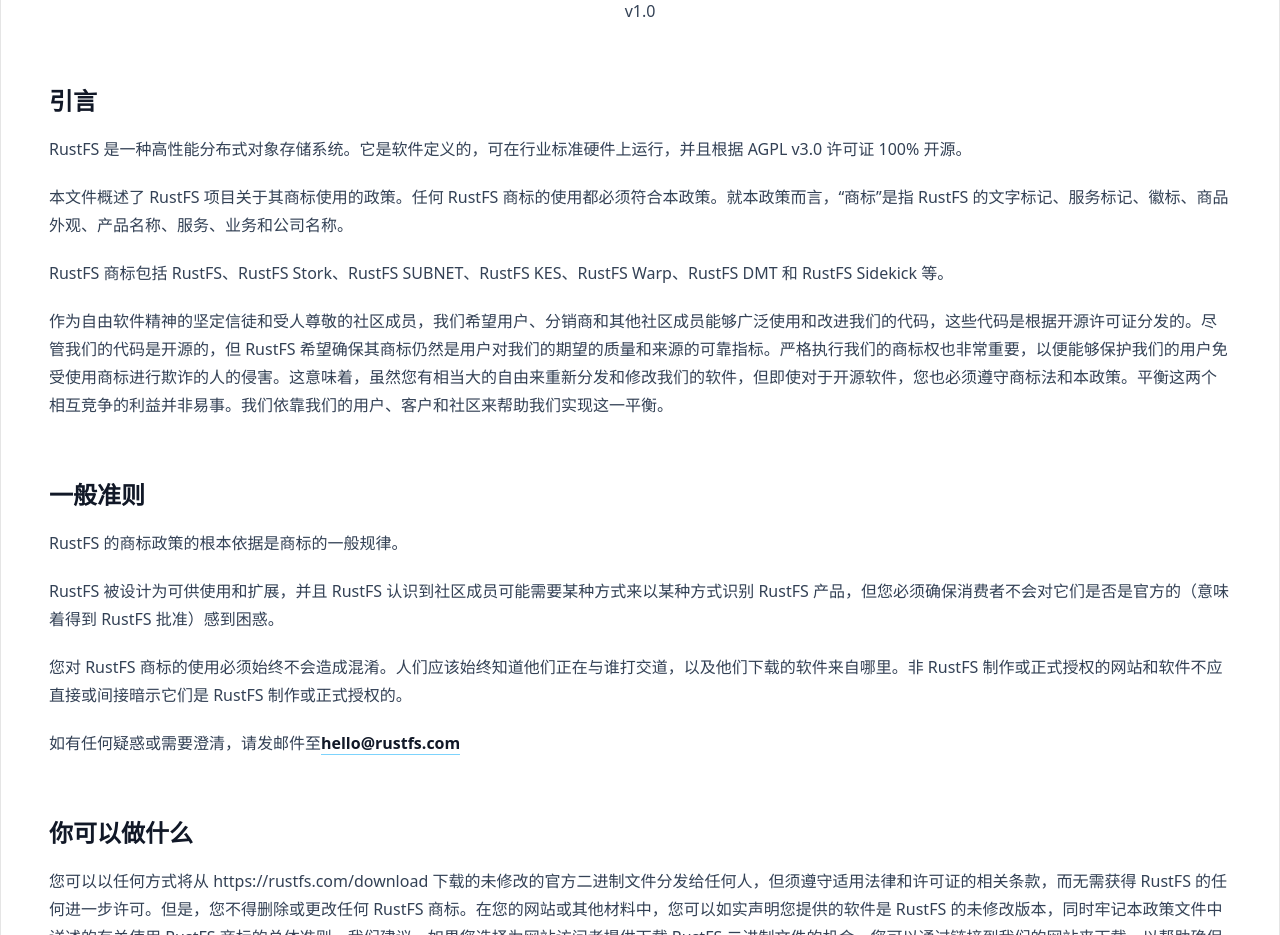
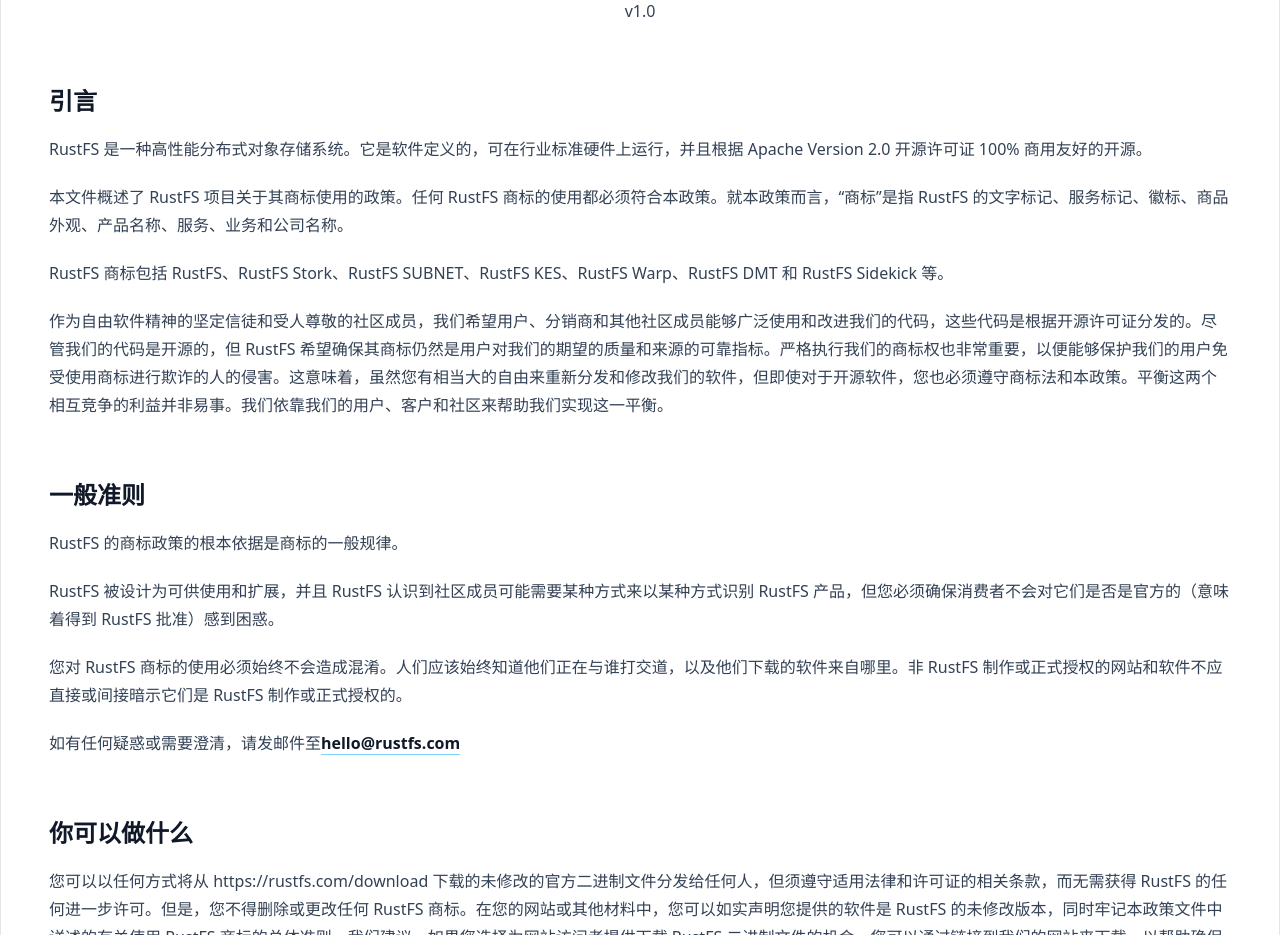
Before and after one commit to rustfs/rustfs.com, a Next.js app: page /trademark in a window 1280 px wide. Shown: the part 2640-3575 px from the top of the page. Built offline with nearby package versions, Linux system fonts and the light colour scheme; a web font is replaced by a local one.

Commit message:
fix  error

```diff
--- a/src/app/features/baremetal/page.tsx
+++ b/src/app/features/baremetal/page.tsx
@@ -27,7 +27,7 @@ export default function Baremetal() {
                   <img src="/images/framework/svg.png" alt="" className="-mt-16 max-w-xs object-contain" />
                 </div>
                 <div className="flex-1 space-y-6 p-4 leading-loose lg:p-12">
-                  <p>RustFS 是一种高性能的分布式对象存储系统。它是软件定义的，在行业标准硬件上运行，并且是 100% 开源的，主要许可证是 GNU AGPL v3。</p>
+                  <p>RustFS 是一种高性能的分布式对象存储系统。它是软件定义的，在行业标准硬件上运行，并且是 100% 开源的，主要许可证是 Apache V2.0开源许可证。</p>
                   <p>
                     RustFS的不同之处在于，它从一开始就被设计为私有云/混合云对象存储的标准。由于 RustFS
                     是专门为仅服务对象而构建的，因此单层架构可以实现所有必要的功能，而不会影响。其结果是一个同时具有高性能、可扩展性和轻量级的云原生对象服务器。
--- a/src/app/trademark/page.tsx
+++ b/src/app/trademark/page.tsx
@@ -71,7 +71,7 @@ export default function Pricing() {
               </div>
               <h4 className="text-2xl">引言</h4>
 
-              <p>RustFS 是一种高性能分布式对象存储系统。它是软件定义的，可在行业标准硬件上运行，并且根据 AGPL v3.0 许可证 100% 开源。</p>
+              <p>RustFS 是一种高性能分布式对象存储系统。它是软件定义的，可在行业标准硬件上运行，并且根据 Apache Version 2.0 开源许可证 100% 商用友好的开源。</p>
               <p>
                 本文件概述了 RustFS 项目关于其商标使用的政策。任何 RustFS 商标的使用都必须符合本政策。就本政策而言，“商标”是指 RustFS 的文字标记、服务标记、徽标、商品外观、产品名称、服务、业务和公司名称。
               </p>
```
